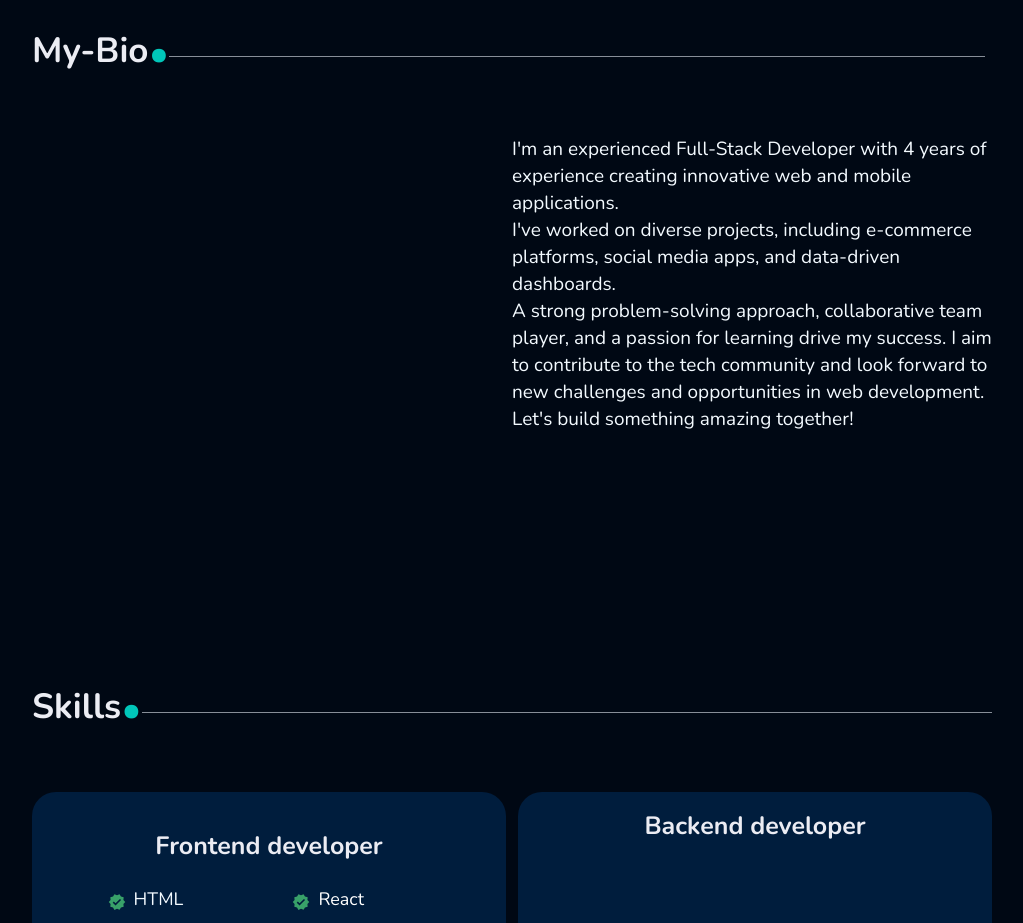
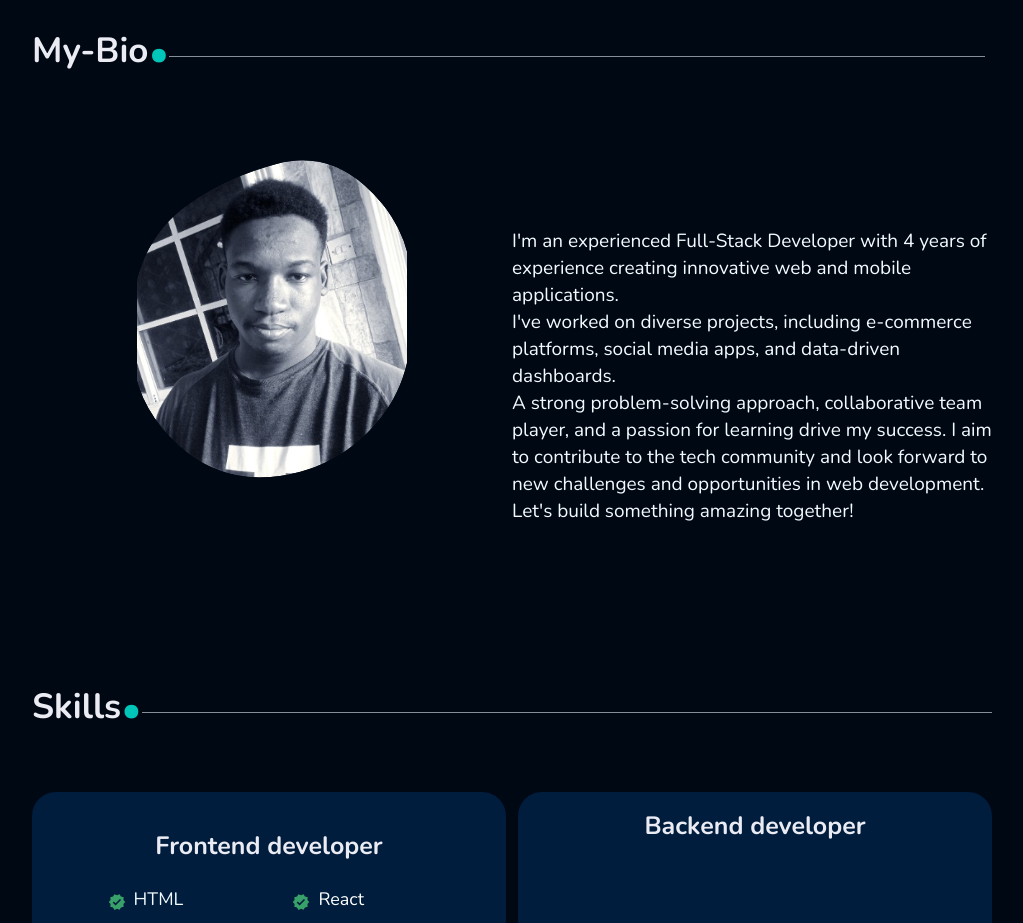
Before and after one commit to Clemon1/New-Portfolio, a React (Vite) app: page / in a window 1280 px wide. Shown: the part 800-1723 px from the top of the page, without its empty margins (128-1151 px from the left). Built offline with nearby package versions, Linux system fonts and the light colour scheme.

Commit message:
added my image

```diff
--- a/src/component/AboutPage.jsx
+++ b/src/component/AboutPage.jsx
@@ -1,5 +1,6 @@
 import { Box, Divider, Flex, Image, Text } from "@chakra-ui/react";
 import blob from "../assets/blobanimation.svg";
+import blob2 from "../assets/blobClem.svg";
 
 const AboutPage = () => {
   return (
@@ -18,12 +19,28 @@ const AboutPage = () => {
         width={"full"}
         height={"fit-content"}
         direction={["column", "column", "column", "row", "row"]}>
-        <Flex width={"full"} direction={"column"} alignItems={"flex-start"}>
-          <Image width={"full"} height={"75%"} src={blob} />
+        <Flex
+          width={"full"}
+          direction={"column"}
+          position={"relative"}
+          alignItems={"flex-start"}>
+          <Image
+            width={"full"}
+            height={["60%", "65%", "80%", "80%", "80%"]}
+            src={blob}
+            zIndex={100}
+          />
+          <Image
+            width={"full"}
+            height={["75%", "75%", "75%", "75%", "75%"]}
+            src={blob2}
+            zIndex={2000}
+            position={"absolute"}
+          />
         </Flex>
         <Flex
           width={"full"}
-          height={"80%"}
+          height={"60vh"}
           justifyContent={"left"}
           alignItems={"center"}>
           <Text
```
Also changed, not shown: src/assets/blobClem.svg (added).
